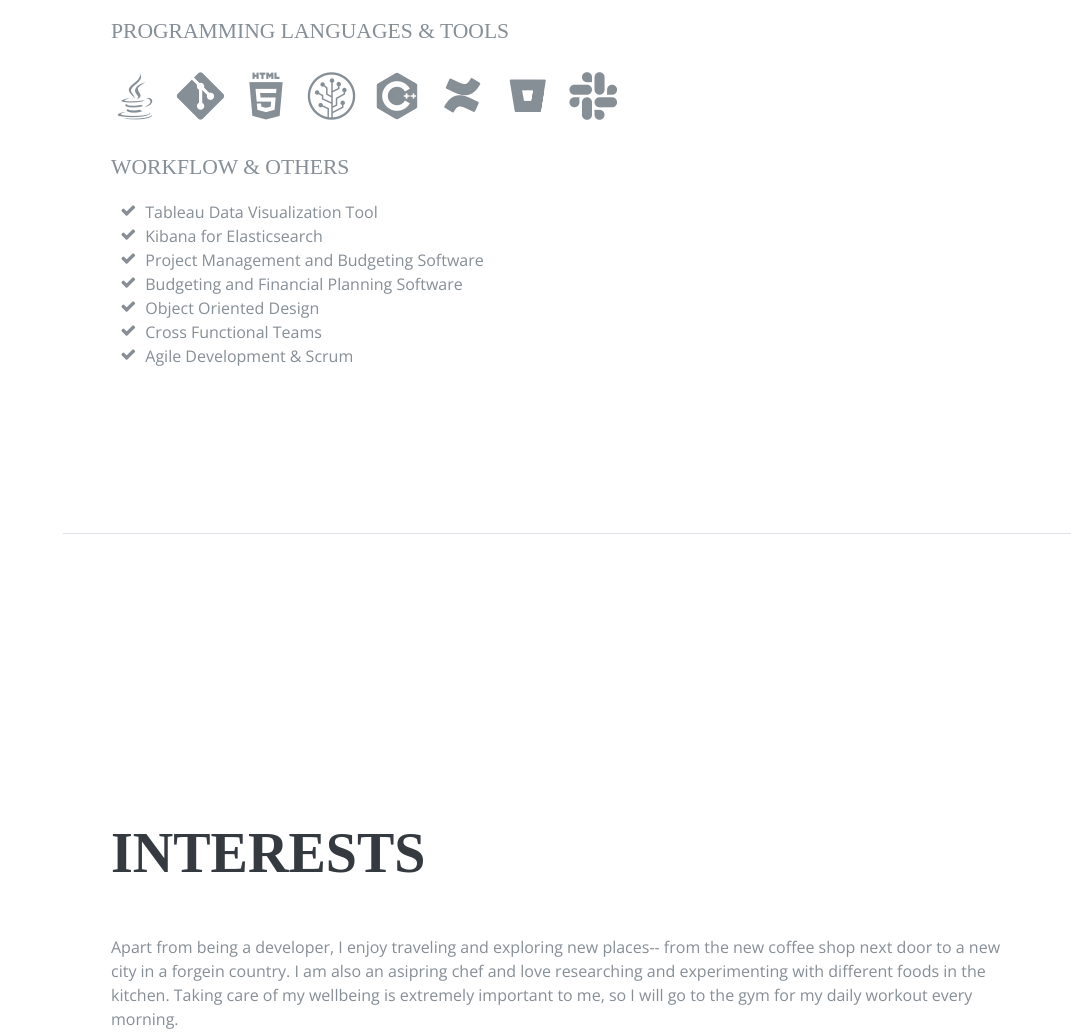
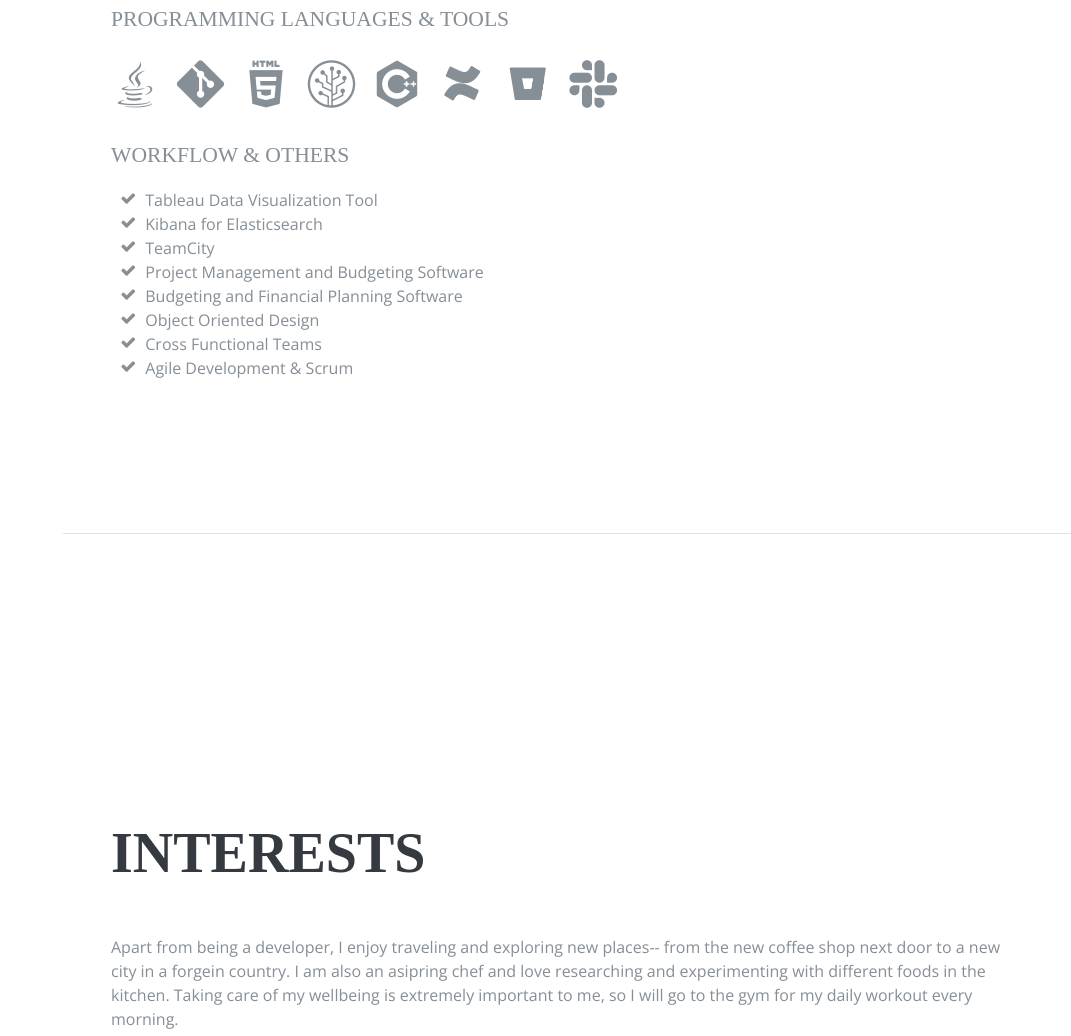
Before and after one commit to emmelinetsen/emmelinetsen, a plain HTML site: page index.html in a window 1280 px wide. Shown: the part 2756-3792 px from the top of the page, without its empty margins (209-1280 px from the left). Drawn offline with nearby package versions, Linux system fonts and the light colour scheme; a web font is replaced by a local one.

Commit message:
included 1 new skill

```diff
--- a/index.html
+++ b/index.html
@@ -212,6 +212,10 @@
             </li>
             <li>
               <i class="fa-li fa fa-check"></i>
+              TeamCity
+            </li>
+            <li>
+              <i class="fa-li fa fa-check"></i>
               Project Management and Budgeting Software
             </li>
             <li>
```
